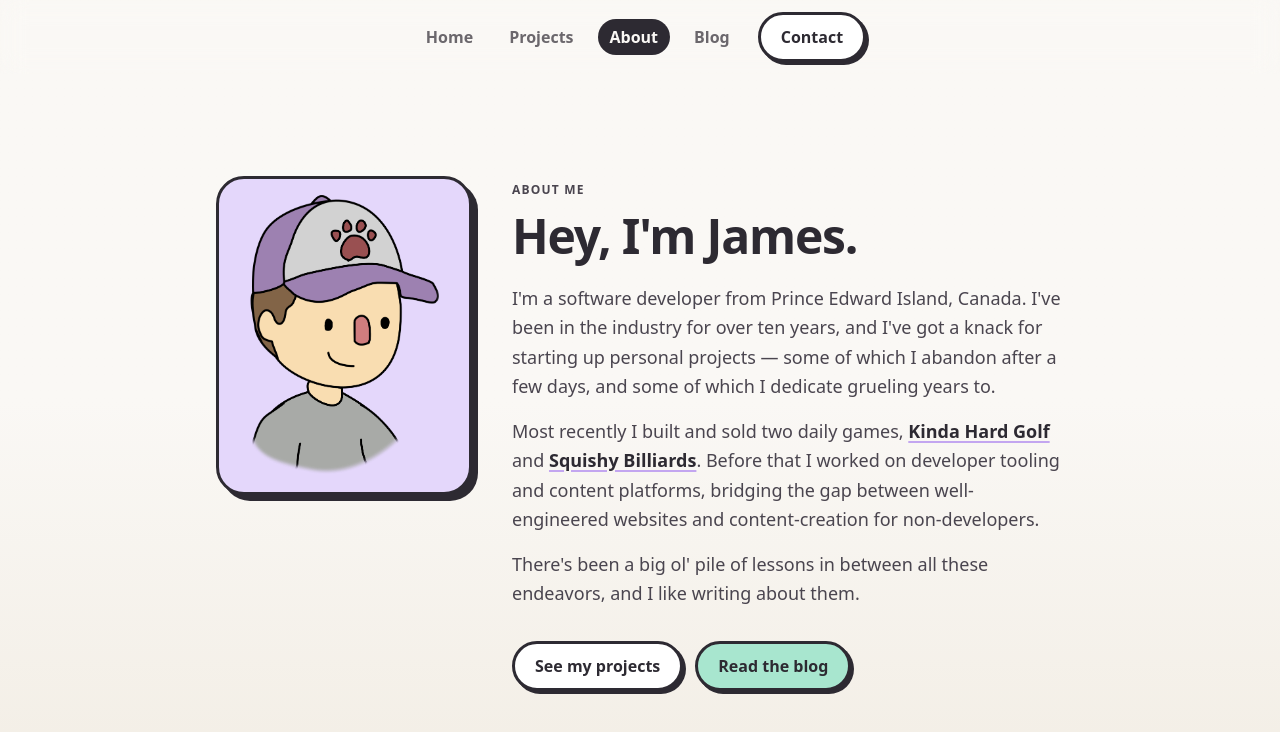
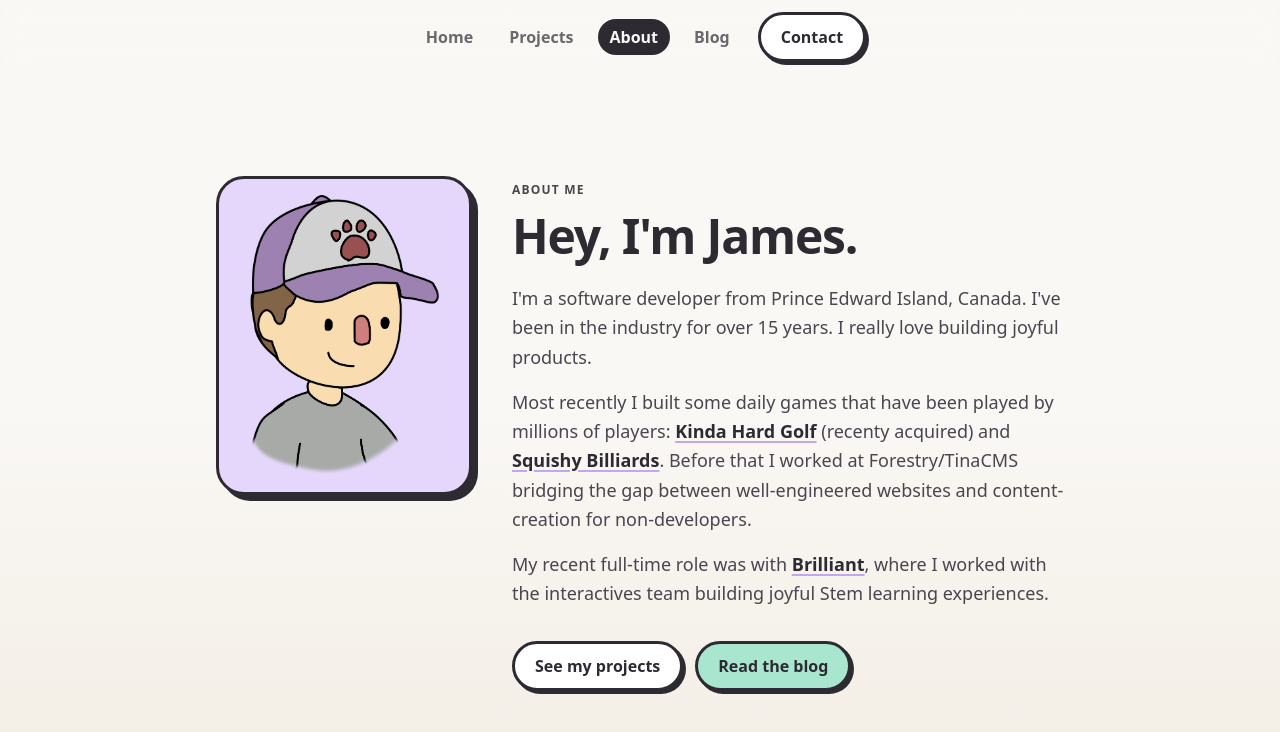
Before and after one commit to jamespohalloran/portfolio2026, a SvelteKit app: page /about in a window 1280 px wide. Shown: the top 732 px of the page. Built offline with nearby package versions, Linux system fonts and the light colour scheme.

Commit message:
about info

```diff
--- a/src/routes/about/+page.svelte
+++ b/src/routes/about/+page.svelte
@@ -32,25 +32,21 @@
 			<div class="mt-6 space-y-4 text-lg leading-relaxed text-charcoal-soft">
 				<p>
 					I'm a software developer from Prince Edward Island, Canada. I've been in the industry for
-					over ten years, and I've got a knack for starting up personal projects — some of which I
-					abandon after a few days, and some of which I dedicate grueling years to.
+					over 15 years. I really love building joyful products.
 				</p>
 				<p>
-					Most recently I built and sold two daily games,
-					<a class="link" href="https://kindahardgolf.com">Kinda Hard Golf</a>
+					Most recently I built some daily games that have been played by millions of players:
+					<a class="link" href="https://kindahardgolf.com">Kinda Hard Golf</a> (recenty acquired)
 					and
 					<a class="link" href="https://squishybilliards.com">Squishy Billiards</a>. Before that I
-					worked on developer tooling and content platforms, bridging the gap between well-engineered
+					worked at Forestry/TinaCMS bridging the gap between well-engineered
 					websites and content-creation for non-developers.
 				</p>
 				<p>
-					There's been a big ol' pile of lessons in between all these endeavors, and I like writing
-					about them.
+					My recent full-time role was with <a class="link" href="https://brilliant.org">Brilliant</a>, where I worked with the interactives team building joyful Stem learning experiences.
 				</p>
 			</div>
 			<div class="mt-8 flex flex-wrap gap-3">
-				<!-- The projects live in the home page's brain, not at /projects
-				     (still an unbuilt stub). -->
 				<a href="/#projects" class="btn-cartoon">See my projects</a>
 				<a href="/blog" class="btn-cartoon !bg-temporal">Read the blog</a>
 			</div>
```
